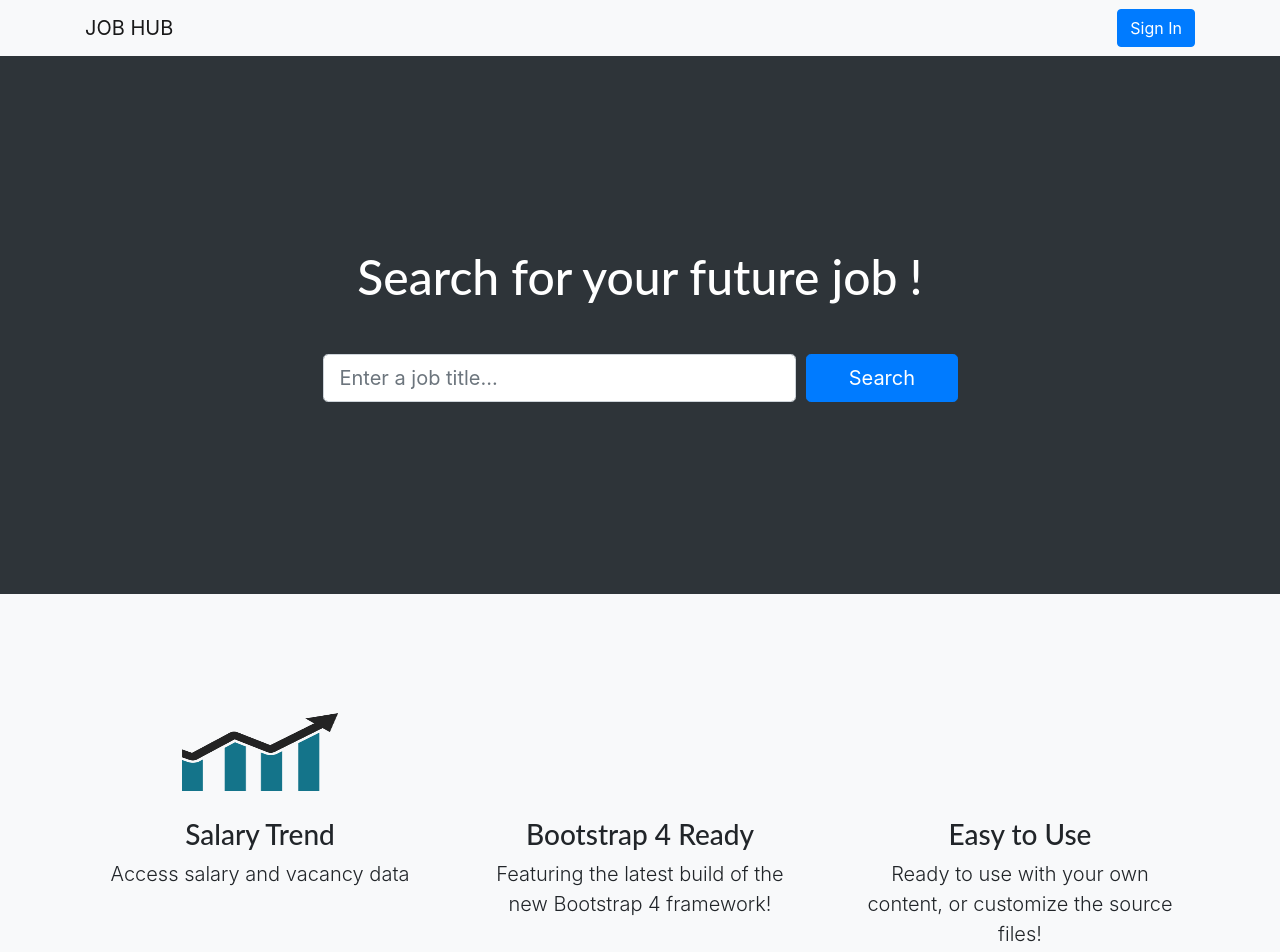
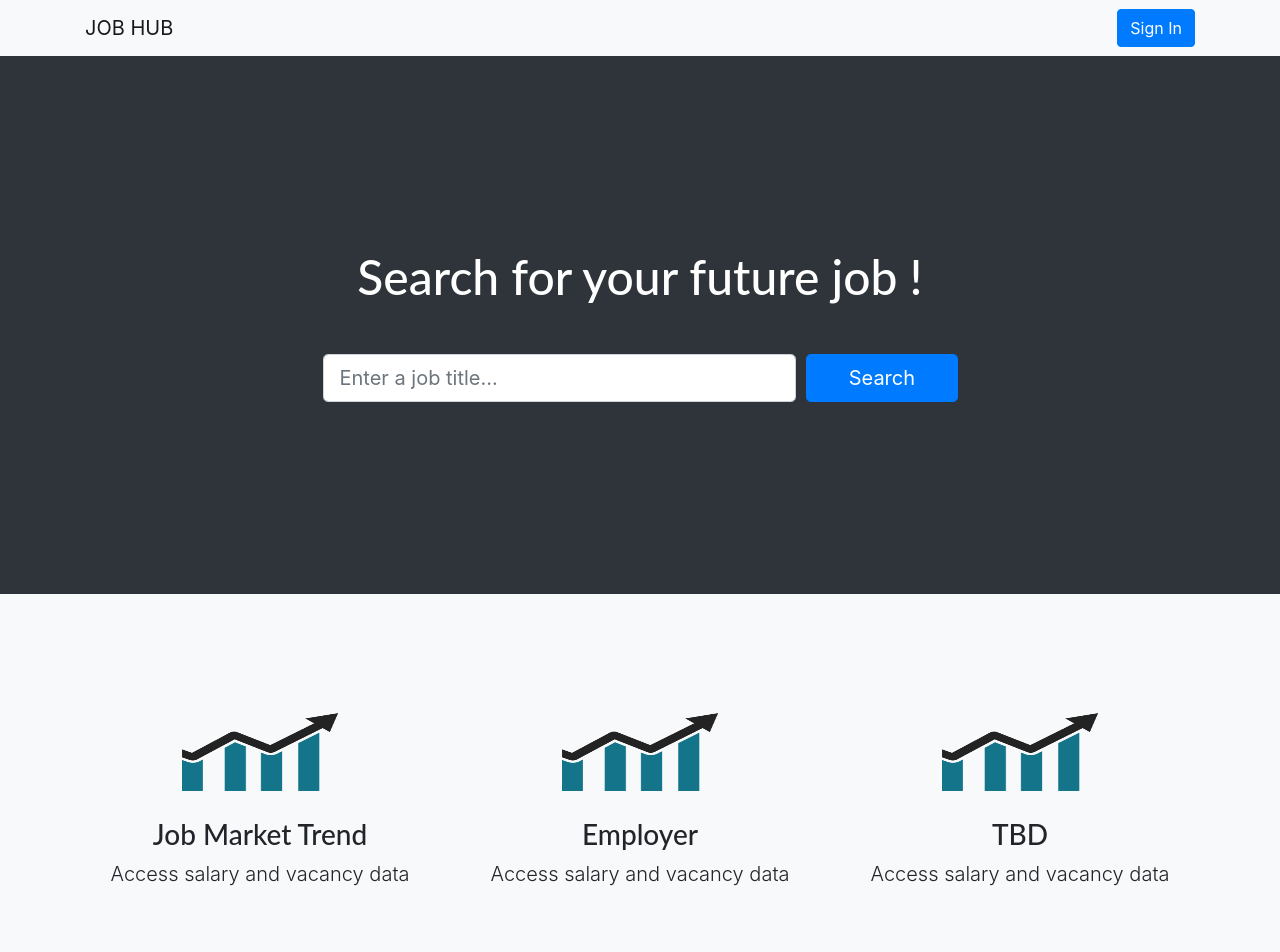
Before and after one commit to carlastjuste/job-hub, a React (Create React App) app: page / in a window 1280 px wide. Shown: the top 952 px of the page. Built offline with nearby package versions, Linux system fonts and the light colour scheme.

Commit message:
update homePage

```diff
--- a/src/components/statArea.js
+++ b/src/components/statArea.js
@@ -18,7 +18,7 @@ class StatArea extends Component {
               <img src="img/chart.png" className='chart-icon'/>
             </div>
             <div className='info'>
-            <h3>Salary Trend</h3>
+            <h3>Job Market Trend</h3>
             <p class="lead mb-0">Access salary and vacancy data</p>
             </div>
 
@@ -27,19 +27,19 @@ class StatArea extends Component {
         <div class="col-lg-4">
           <div class="features-icons-item mx-auto mb-5 mb-lg-0 mb-lg-3">
             <div class="features-icons-icon d-flex">
-              <i class="icon-layers m-auto text-primary"></i>
+            <img src="img/chart.png" className='chart-icon'/>
             </div>
-            <h3>Bootstrap 4 Ready</h3>
-            <p class="lead mb-0">Featuring the latest build of the new Bootstrap 4 framework!</p>
+            <h3>Employer </h3>
+            <p class="lead mb-0">Access salary and vacancy data</p>
           </div>
         </div>
         <div class="col-lg-4">
           <div class="features-icons-item mx-auto mb-0 mb-lg-3">
             <div class="features-icons-icon d-flex">
-              <i class="icon-check m-auto text-primary"></i>
+            <img src="img/chart.png" className='chart-icon'/>
             </div>
-            <h3>Easy to Use</h3>
-            <p class="lead mb-0">Ready to use with your own content, or customize the source files!</p>
+            <h3>TBD</h3>
+            <p class="lead mb-0">Access salary and vacancy data</p>
           </div>
         </div>
       </div>
```
Also changed, not shown: public/img/employer.png (added), public/img/recruitment.png (added).
